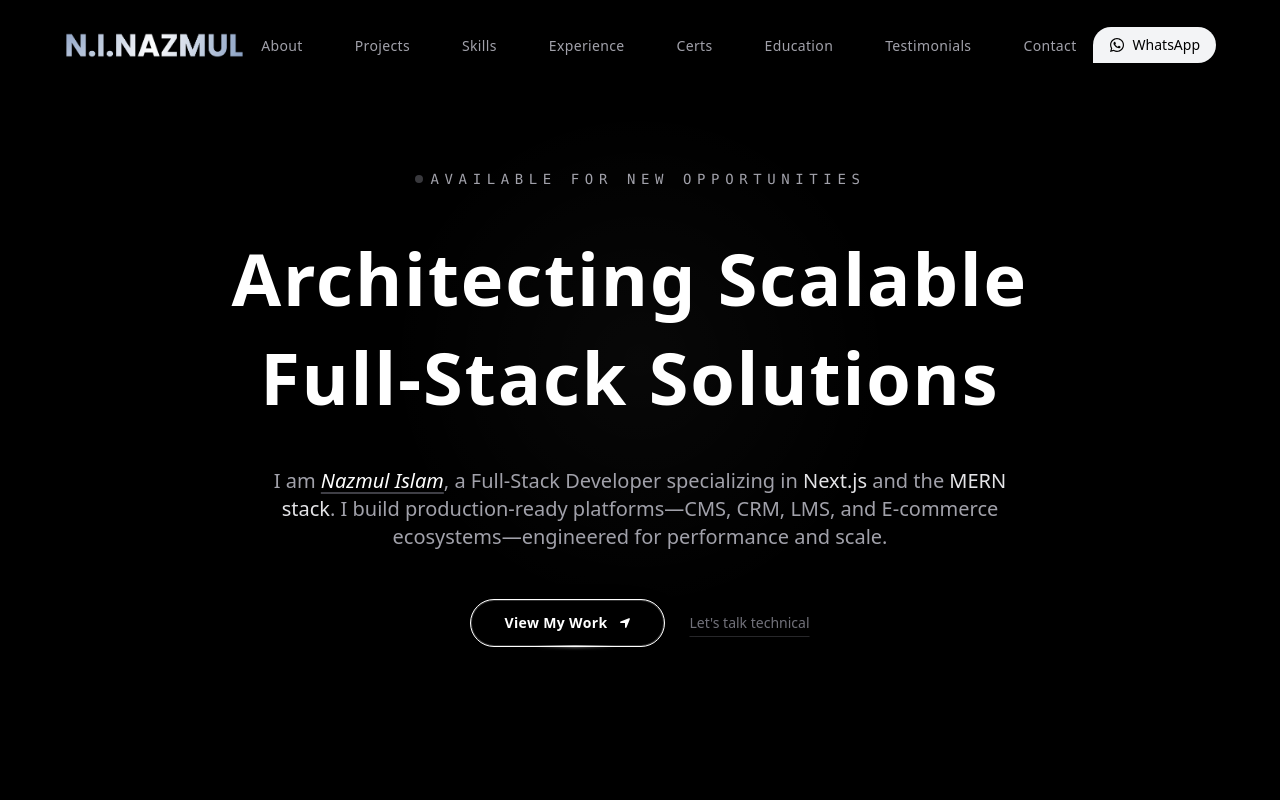
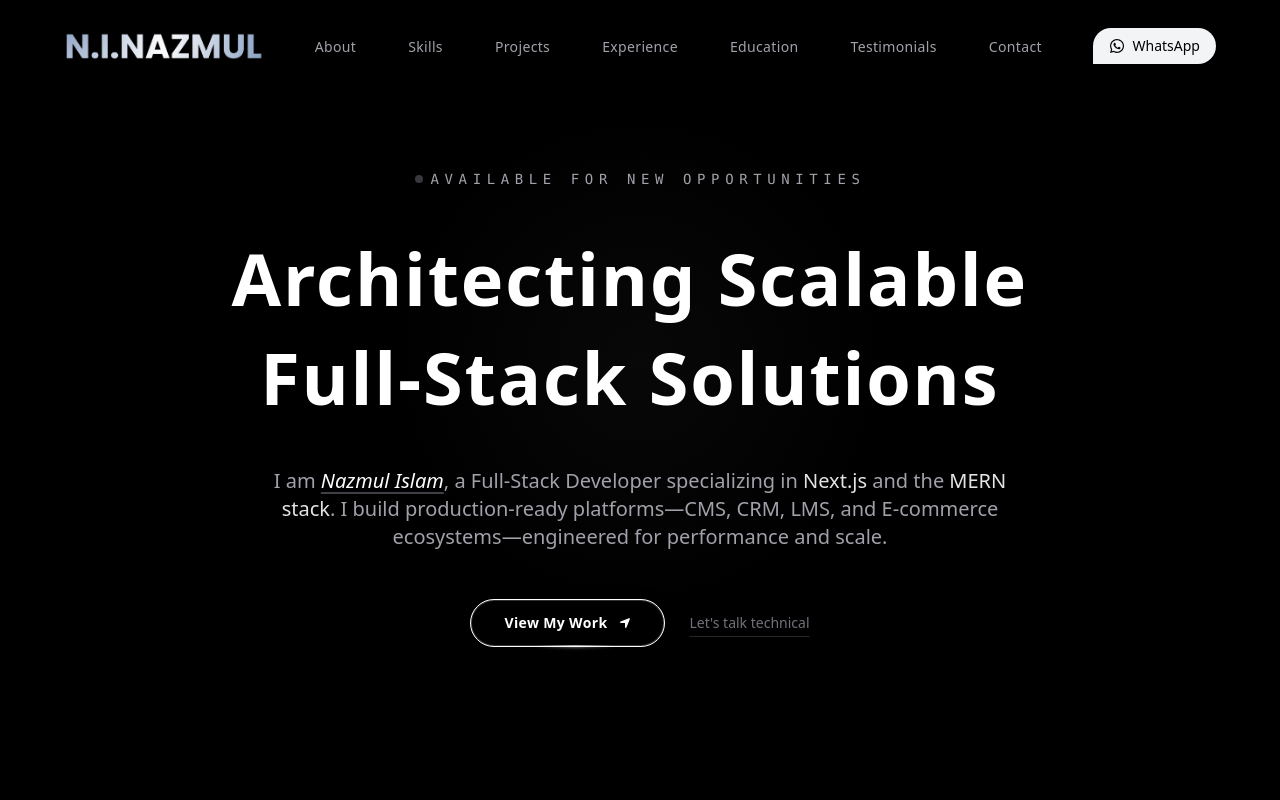
Before and after one commit to ninazmul/ninazmulworks, a Next.js app: page / in a window 1280 px wide. Shown: the top 800 px of the page. Built offline with nearby package versions, Linux system fonts and the light colour scheme; no server answers; the database is empty.

Commit message:
refactor: reorder navigation menu items in constants file

```diff
--- a/constants/index.ts
+++ b/constants/index.ts
@@ -4,20 +4,16 @@ export const headerLinks = [
     route: "#about",
   },
   {
+    label: "Skills",
+    route: "#tech-stack",
+  },
+  {
     label: "Projects",
     route: "#projects",
   },
   {
-    label: "Skills",
-    route: "#tech-stack",
-  },
-  {
     label: "Experience",
     route: "#experience",
-  },
-  {
-    label: "Certs",
-    route: "#certifications",
   },
   {
     label: "Education",
```
